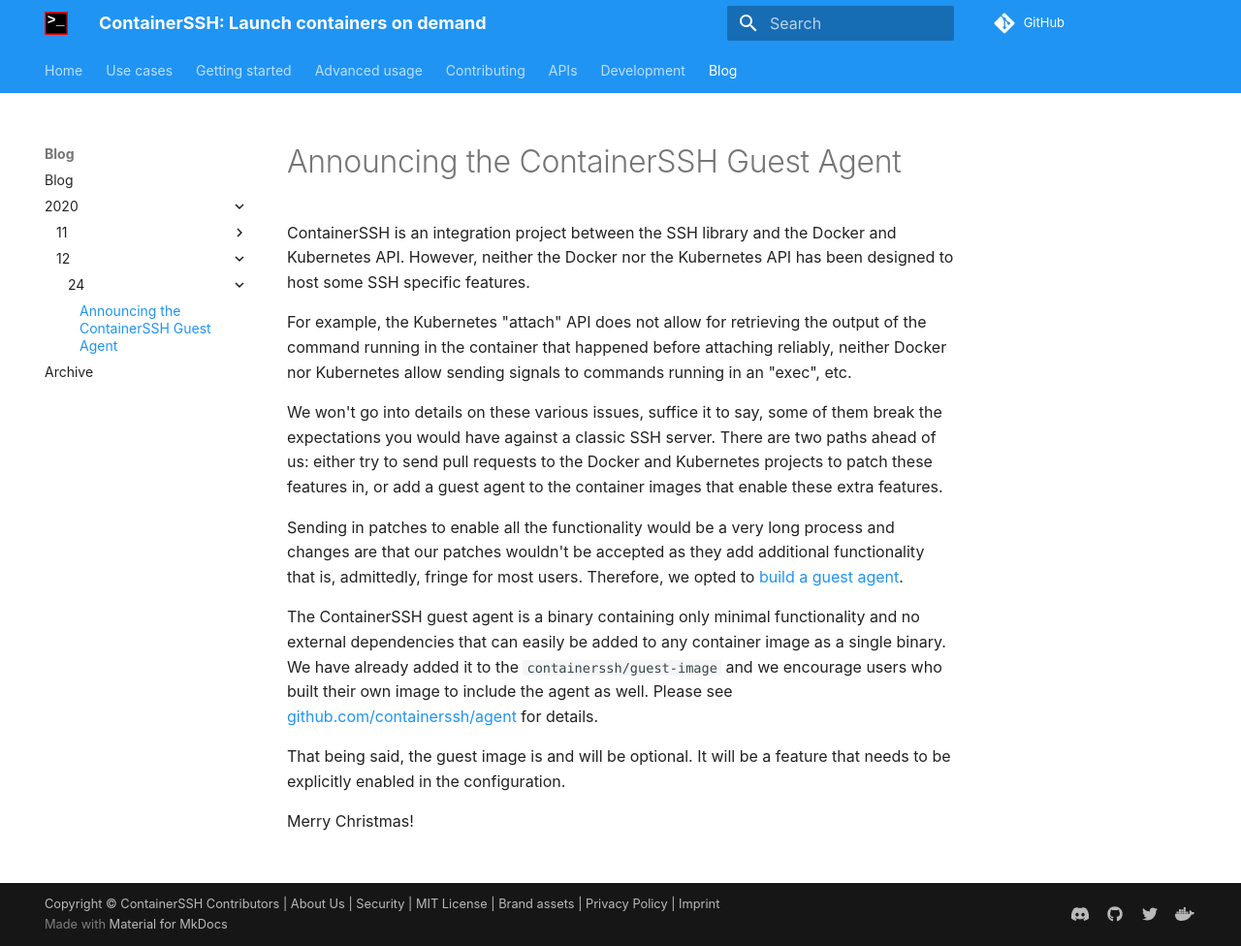
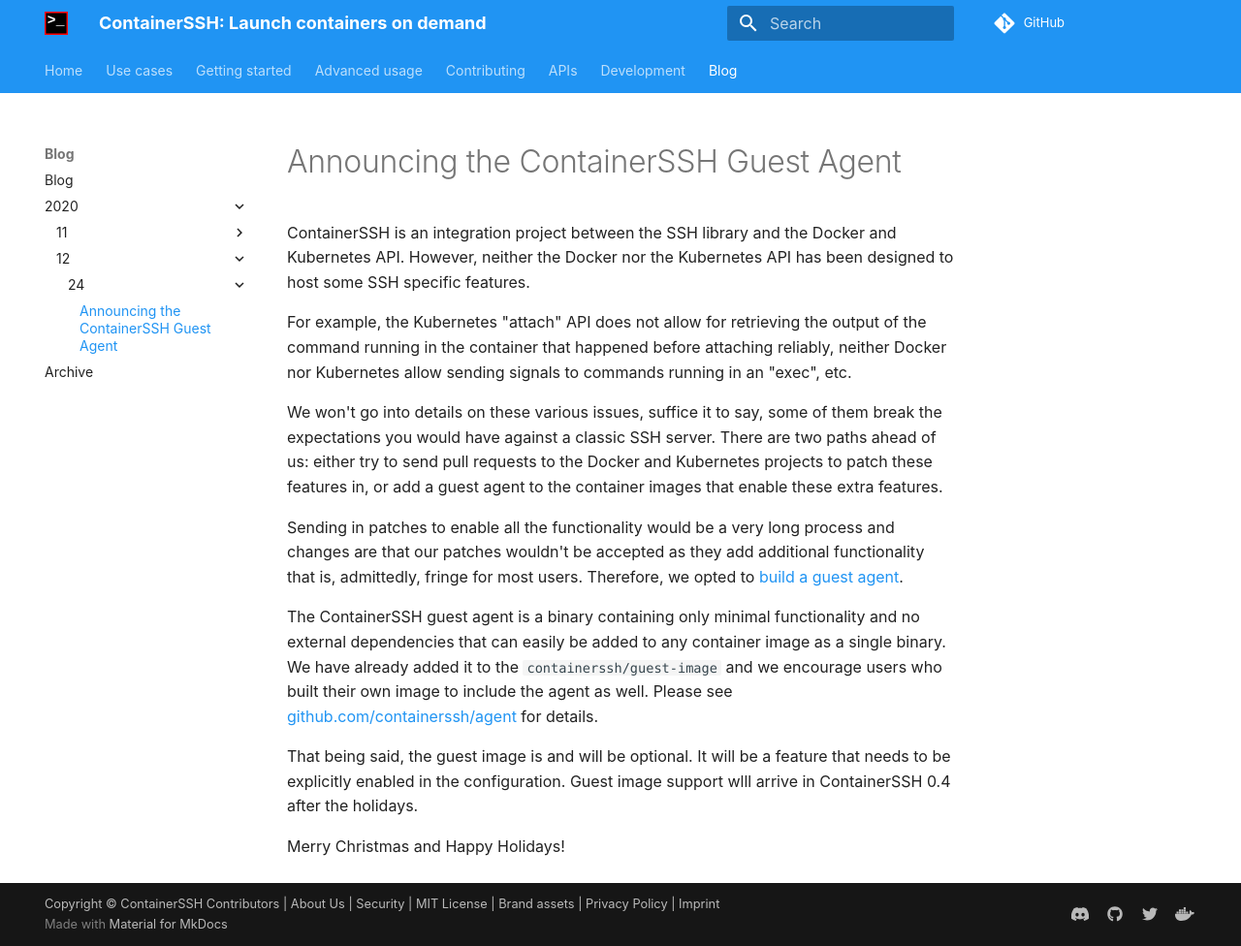
Before and after one commit to ContainerSSH/containerssh.github.io, an MkDocs documentation site: the page built from docs/blog/2020/12/24/the-agent.md, in a window 1280 px wide and 976 px high. Shown: the whole window at 97% size. Built offline with MkDocs 1.6.1 and Material for MkDocs 9.7.7, drawn with Linux system fonts in a browser that asks for light colours; comment, search, counter and statistics services are not loaded.

Commit message:
Wording fix

```diff
--- a/docs/blog/2020/12/24/the-agent.md
+++ b/docs/blog/2020/12/24/the-agent.md
@@ -12,6 +12,6 @@
 
 The ContainerSSH guest agent is a binary containing only minimal functionality and no external dependencies that can easily be added to any container image as a single binary. We have already added it to the `containerssh/guest-image` and we encourage users who built their own image to include the agent as well. Please see [github.com/containerssh/agent](https://github.com/containerssh/agent) for details.
 
-That being said, the guest image is and will be optional. It will be a feature that needs to be explicitly enabled in the configuration.
+That being said, the guest image is and will be optional. It will be a feature that needs to be explicitly enabled in the configuration. Guest image support wlll arrive in ContainerSSH 0.4 after the holidays.
 
-Merry Christmas!
+Merry Christmas and Happy Holidays!
```
